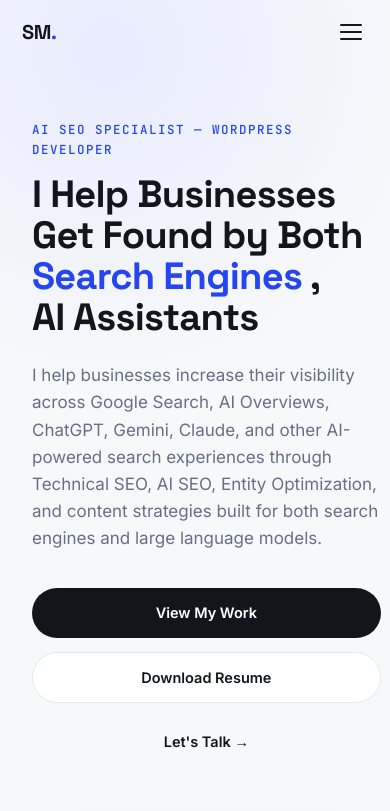
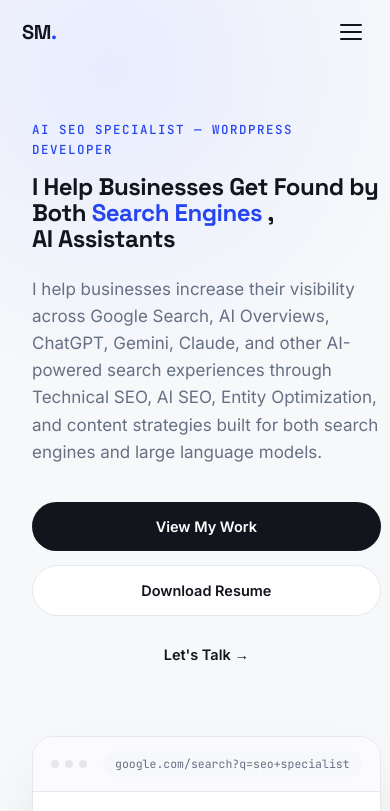
Before and after one commit to suvendumalik08-gif/github.io, a plain HTML site: page index.html in a window 390 px wide. Shown: the top 811 px of the page. Drawn offline with Linux system fonts and the light colour scheme.

Commit message:
Update style.css

```diff
--- a/style.css
+++ b/style.css
@@ -223,7 +223,7 @@ h1,h2,h3,p{ margin:0; }
 .eyebrow{ }
 .hero-title{
   font-family: var(--font-display);
-  font-size: clamp(38px, 5.4vw, 64px);
+  font-size: clamp(24px, 5.4vw, 64px);
   font-weight: 700;
   line-height: 1.08;
   letter-spacing: -.02em;
```
